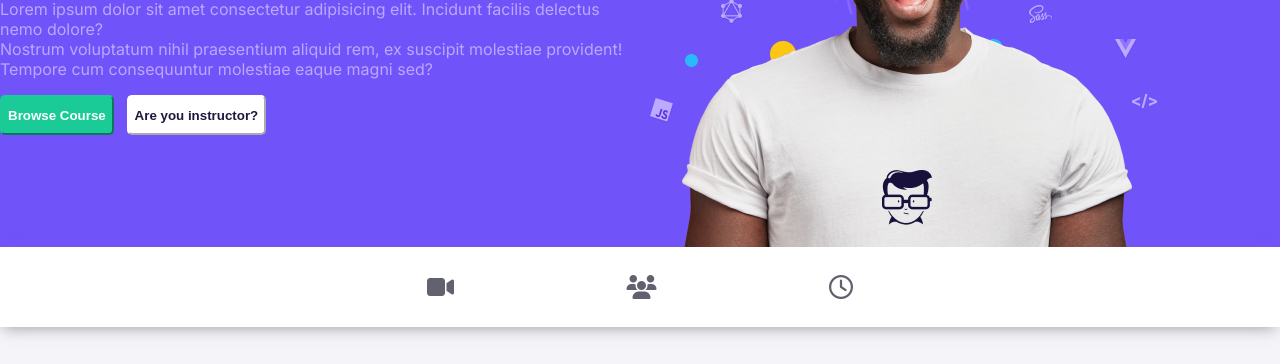
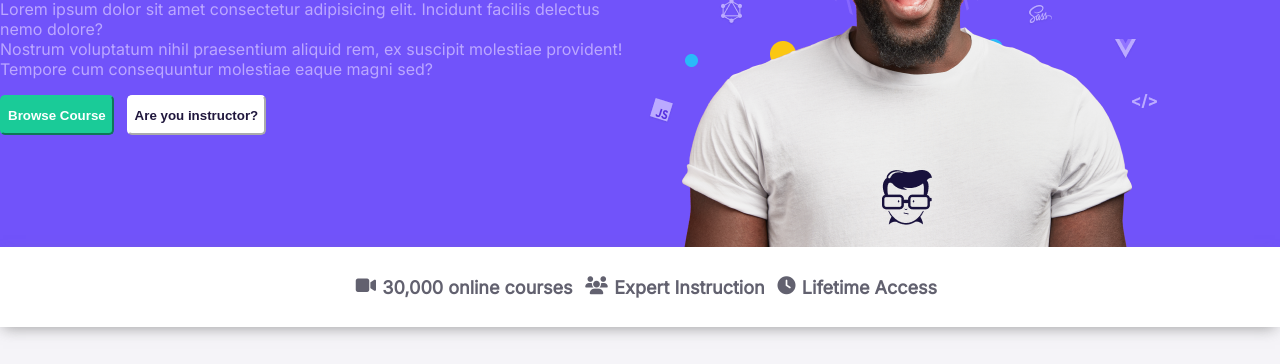
Before and after one commit to Viserya11/M4-Day-4-HW, a plain HTML site: page index.html in a window 1280 px wide. Shown: the part 263-627 px from the top of the page. Drawn offline with Linux system fonts and the light colour scheme.

Commit message:
Adding text and styling

```diff
--- a/index.html
+++ b/index.html
@@ -48,10 +48,17 @@
 
 
 
-        <div class="randomline"><div class="randomtext">
-            <i class="fa-solid fa-video"></i><i class="fa-solid fa-users"></i
-            ><i class="fa-regular fa-clock"></i>
-          </div></div>
+        <div class="randomline">
+            <div class="randomtext">
+              <i class="fa-solid fa-video"></i>
+              30,000 online courses
+
+              <i class="fa-solid fa-users"></i>Expert Instruction<i
+                class="fa-solid fa-clock"
+              ></i
+              >Lifetime Access
+            </div>
+          </div>
 
         <div class="h2"><h2>Recommended for you</h2></div>
         <div class="picrow">
--- a/style.css
+++ b/style.css
@@ -93,9 +93,13 @@ h1 {
 
 .randomtext {
     display: flex;
-    flex-basis: 33.3%;
-    justify-content: space-between;
-  }
+  font-size: large;
+}
+.fa-solid {
+  font-family: "Courier New", Courier, monospace;
+  margin-left: 1vw;
+  margin-right: 0.5vw;
+}
 
 button {
     display: flex;
```
